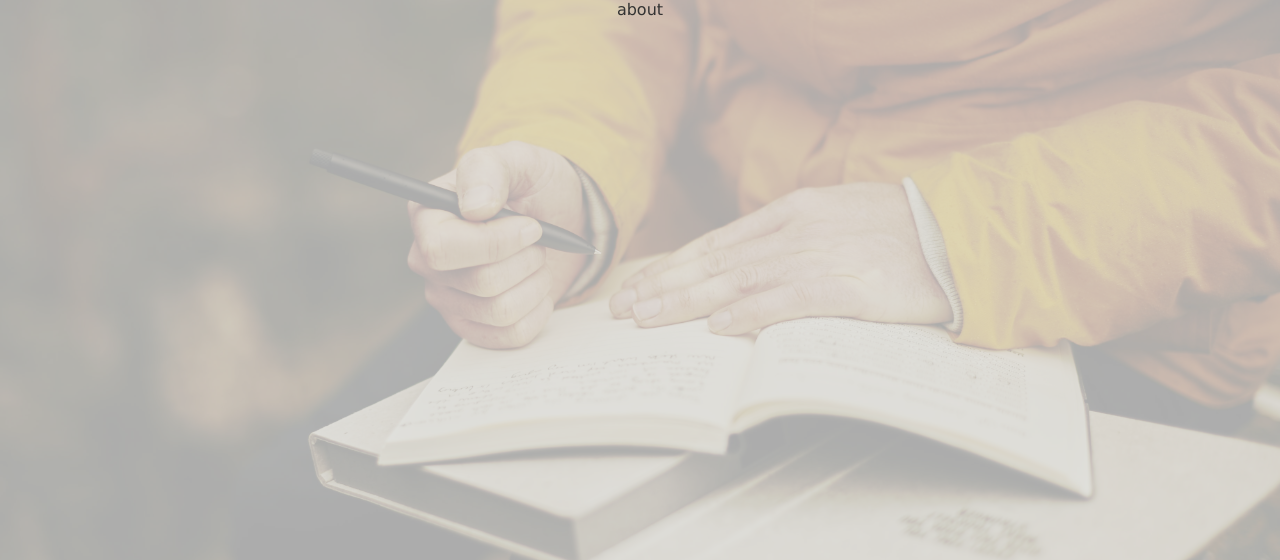
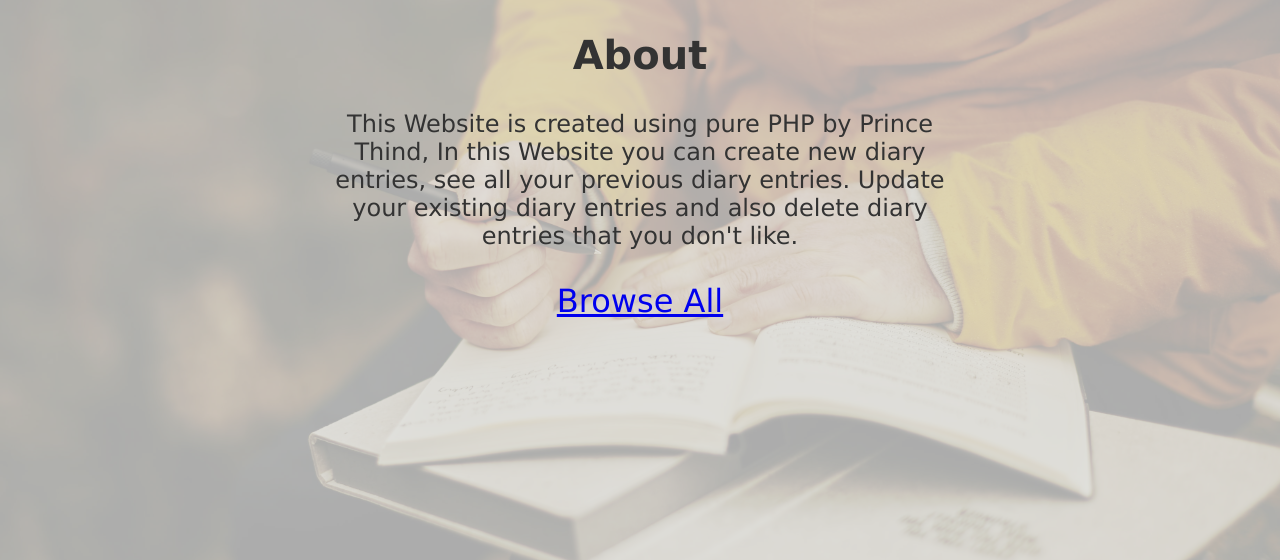
Before and after one commit to prince-thind-archive/online-diary-php, a PHP site: page /pages/about.php in a window 1280 px wide. Shown: the part 82-642 px from the top of the page. Run offline with PHP 8.4, Linux system fonts and the light colour scheme.

Commit message:
style about page

```diff
--- a/css/index.css
+++ b/css/index.css
@@ -7,10 +7,10 @@ body {
   text-align: center;
   color: hsl(0, 0%, 20%);
   background-image: url("./bg.jpg");
-  background-position:center;
-  background-repeat:no-repeat;
+  background-position: center;
+  background-repeat: no-repeat;
   min-height: 100vh;
-  background-size:cover;
+  background-size: cover;
   background-color: hsl(240, 0%, 80%);
   background-blend-mode: soft-light;
   font-family: Verdana, Geneva, Tahoma, sans-serif;
@@ -42,16 +42,20 @@ body {
   background-color: hsl(50, 50%, 5%);
   color: white;
 }
-.welcome{
+main {
+  max-width: 50vw;
+  margin: 2rem auto;
+}
+.welcome {
   padding-top: 2rem;
   font-size: 2.5rem;
 }
-.welcome-para{
-  max-width: 50vw;
-  margin:2rem auto;
+.welcome-para {
   font-size: 1.5rem;
 }
 
-.browse-all{
+.browse-all {
+  display: block;
+  padding-top: 2rem;
   font-size: 2rem;
 }
--- a/pages/about.php
+++ b/pages/about.php
@@ -11,7 +11,14 @@
 <?php
 include "../components/header.php";
 
-echo "about";
+echo "
+<h2 class='welcome'>About</h2>
+<main>
+<p class='welcome-para'>This Website is created using pure PHP by Prince Thind, In this Website you can create new diary entries, see all your previous diary entries. Update your existing diary entries and also delete diary entries that you don't like.</p>
+<a href='./all.php' class='browse-all'>Browse All</a>
+
+</main>
+"
 
 ?>
 </body>
--- a/pages/index.php
+++ b/pages/index.php
@@ -12,8 +12,9 @@
 include "../components/header.php";
 
 echo "
+<h2 class='welcome'>Welcome to Online Diary</h2>
+
 <main>
-<h2 class='welcome'>Welcome to Online Diary</h2>
 <p class='welcome-para'>In this Website you can create new diary entries, see all your previous diary entries. Update your existing diary entries and also delete diary entries that you don't like.</p>
 
 <a href='./all.php' class='browse-all'>Browse All</a>
```
